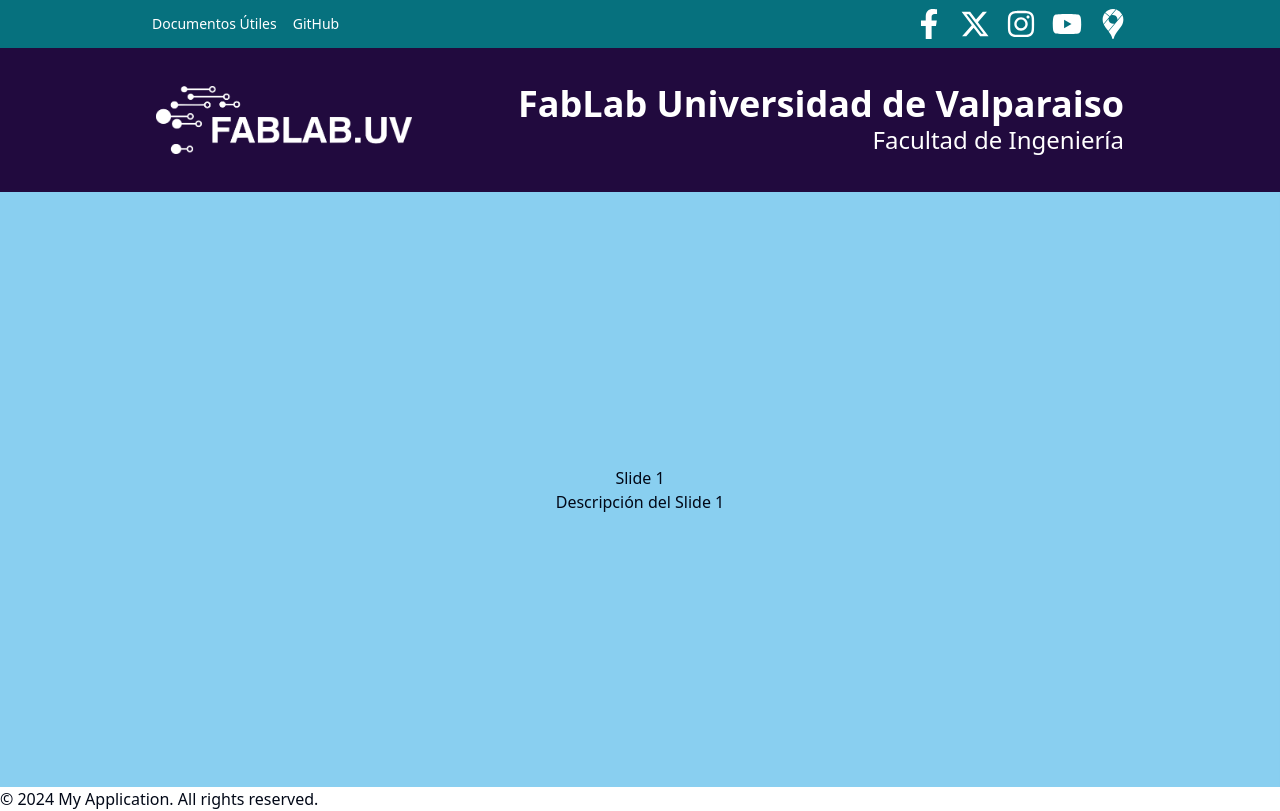
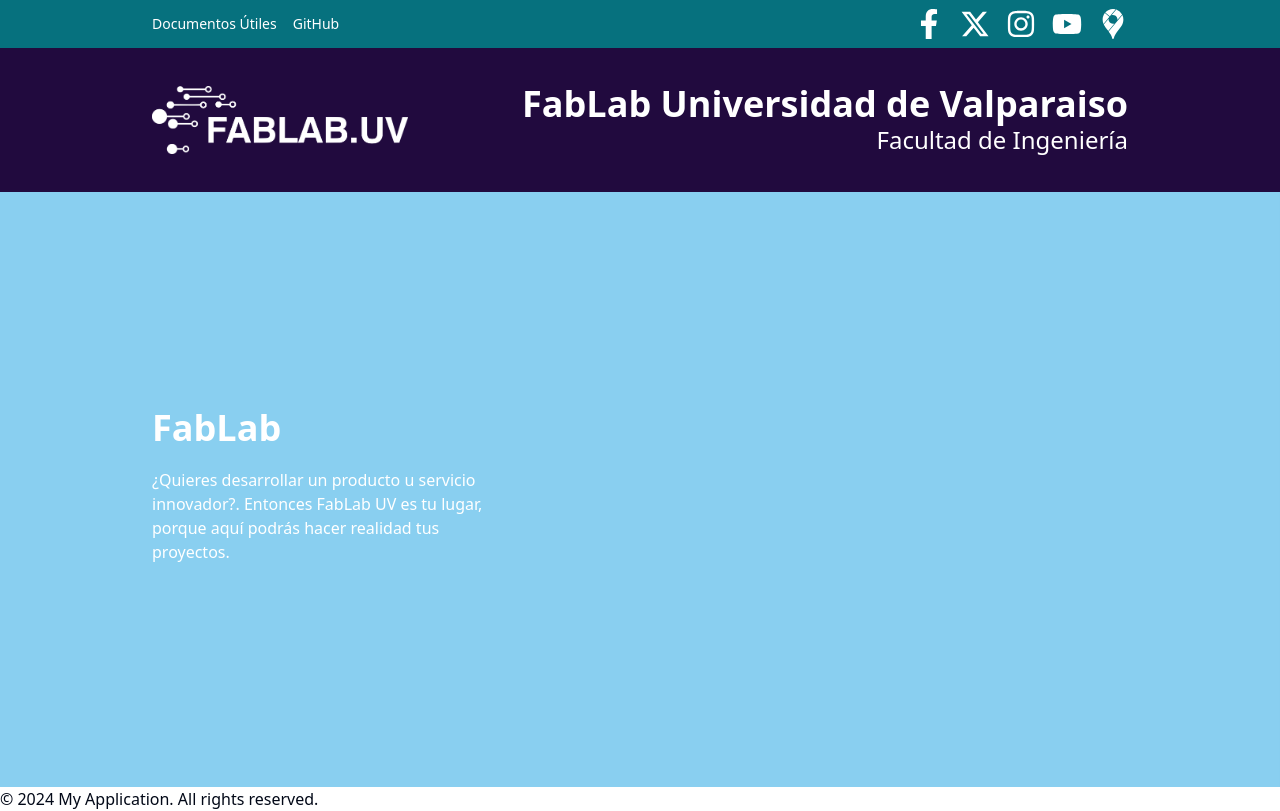
Before and after one commit to fablab-UV/fablab-WEB, a Next.js app: page / in a window 1280 px wide. Built offline with nearby package versions, Linux system fonts and the light colour scheme.

Commit message:
Orden de la vista

```diff
--- a/src/data/carousel/layout-carousel.data.json
+++ b/src/data/carousel/layout-carousel.data.json
@@ -1,7 +1,7 @@
 [
   {
-    "title": "Slide 1",
-    "description": "Descripción del Slide 1",
+    "title": "FabLab",
+    "description": "¿Quieres desarrollar un producto u servicio innovador?. Entonces FabLab UV es tu lugar, porque aquí podrás hacer realidad tus proyectos.",
     "url": "/#",
     "image": "/assets/slide1.png"
   },
--- a/src/layouts/Main-Layout/components/header/desktop-header/DesktopHeader.tsx
+++ b/src/layouts/Main-Layout/components/header/desktop-header/DesktopHeader.tsx
@@ -6,7 +6,7 @@ const DesktopHeader: React.FC = () => {
   const { school, faculty, logoPath } = headerData
 
   return (
-    <div className="h-36 max-h-36 header-theme p-5">
+    <div className="h-36 max-h-36 header-theme p-4">
       <div className="flex h-full justify-between px-10 items-center mx-24">
         <div className="relative h-24 w-64 flex ">
           <Image
@@ -22,7 +22,7 @@ const DesktopHeader: React.FC = () => {
             className="object-contain aspect-video"
           />
         </div>
-        <div className="text-right flex flex-col justify-center h-full">
+        <div className="text-right flex flex-col justify-center h-full ">
           <h2 className="text-4xl font-bold">{school}</h2>
           <p className="text-2xl">{faculty}</p>
         </div>
--- a/src/modules/Landing-Page/components/carousel/slide/SlideItem.tsx
+++ b/src/modules/Landing-Page/components/carousel/slide/SlideItem.tsx
@@ -1,5 +1,4 @@
 import React from 'react'
-
 import Link from 'next/link'
 import Image from 'next/image'
 
@@ -10,7 +9,7 @@ const SlideItem: React.FC<{ slide: SlideProps }> = ({ slide }) => {
   return (
     <Link href={url}>
       <div
-        className={`keen-slider__slide flex  transition-opacity duration-200 cursor-pointer ${loaded ? 'opacity-100' : 'opacity-0'}`}
+        className={`keen-slider__slide flex transition-opacity duration-200 cursor-pointer ${loaded ? 'opacity-100' : 'opacity-0'}`}
       >
         <Image
           src={image}
@@ -18,12 +17,11 @@ const SlideItem: React.FC<{ slide: SlideProps }> = ({ slide }) => {
           fill
           className="object-cover"
         />
-
-        <div className="absolute inset-0 flex flex-col items-center justify-center z-10 p-4 ">
-          {' '}
-          {/* Esto asegura que el texto esté por encima de la imagen */}
-          <h2>{title}</h2>
-          <p>{description}</p>
+        <div className="absolute inset-0 flex justify-center flex-col w-full h-full p-4">
+          <div className=" w-1/3 px-10 mx-24">
+            <h1 className="text-white text-4xl font-bold my-5">{title}</h1>
+            <p className="text-white text-base mb-7">{description}</p>
+          </div>
         </div>
       </div>
     </Link>
```
